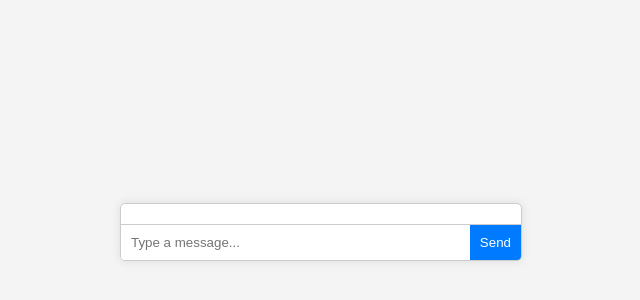
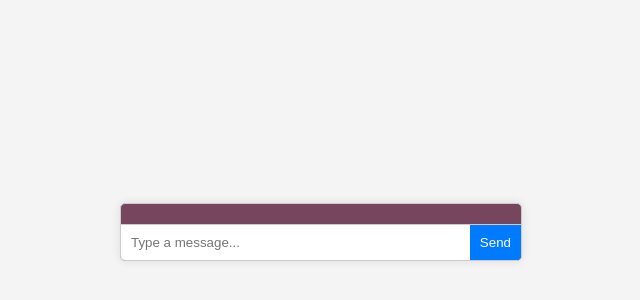
Before and after one commit to Dravid-nagi/Digital-twin-human-metabolism, a plain HTML site: page index.html in a window 1280 px wide. Shown: the part 176-476 px from the top of the page, without its empty margins (319-959 px from the left). Drawn offline with Linux system fonts and the light colour scheme.

Commit message:
"Change the background"

```diff
--- a/index.html
+++ b/index.html
@@ -17,7 +17,7 @@
             width: 400px;
             border: 1px solid #ccc;
             border-radius: 5px;
-            background: #fff;
+            background: hsl(331, 27%, 37%);
             box-shadow: 0 0 10px rgba(0, 0, 0, 0.1);
             display: flex;
             flex-direction: column;
```
